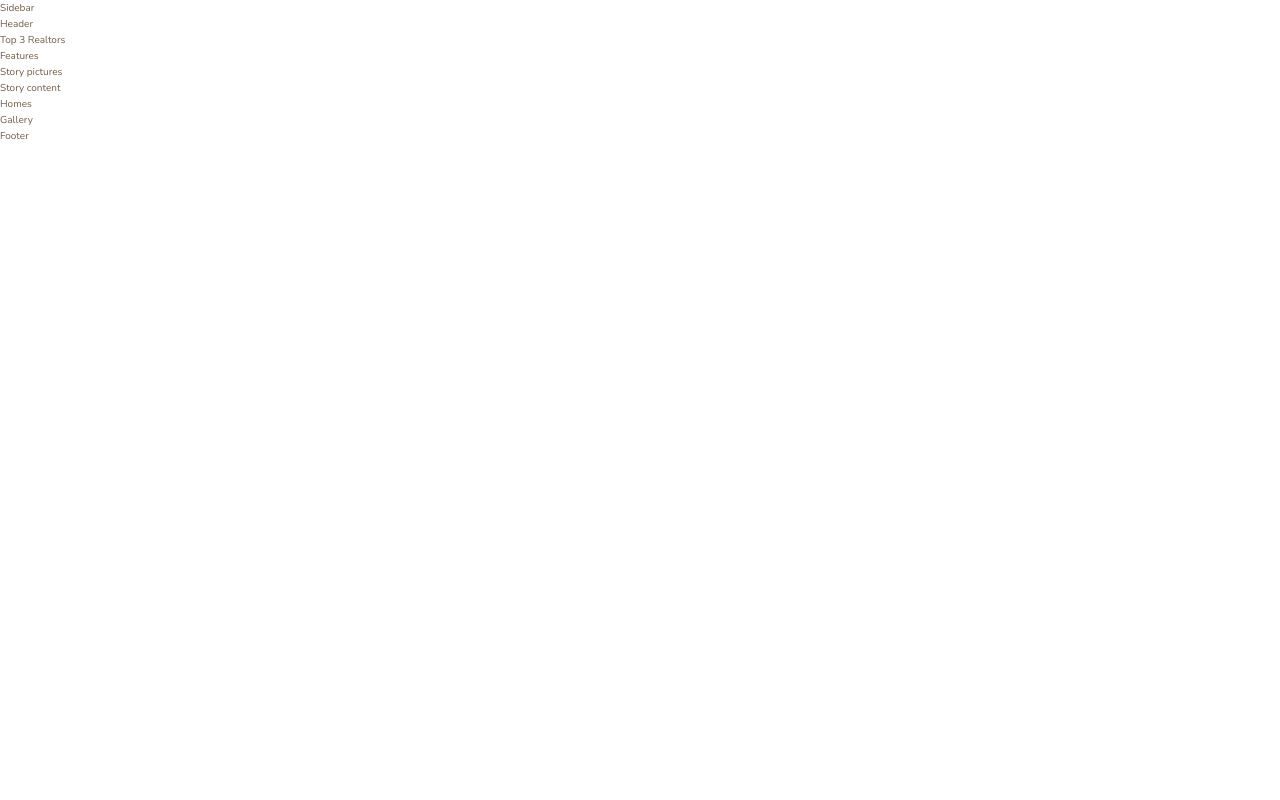
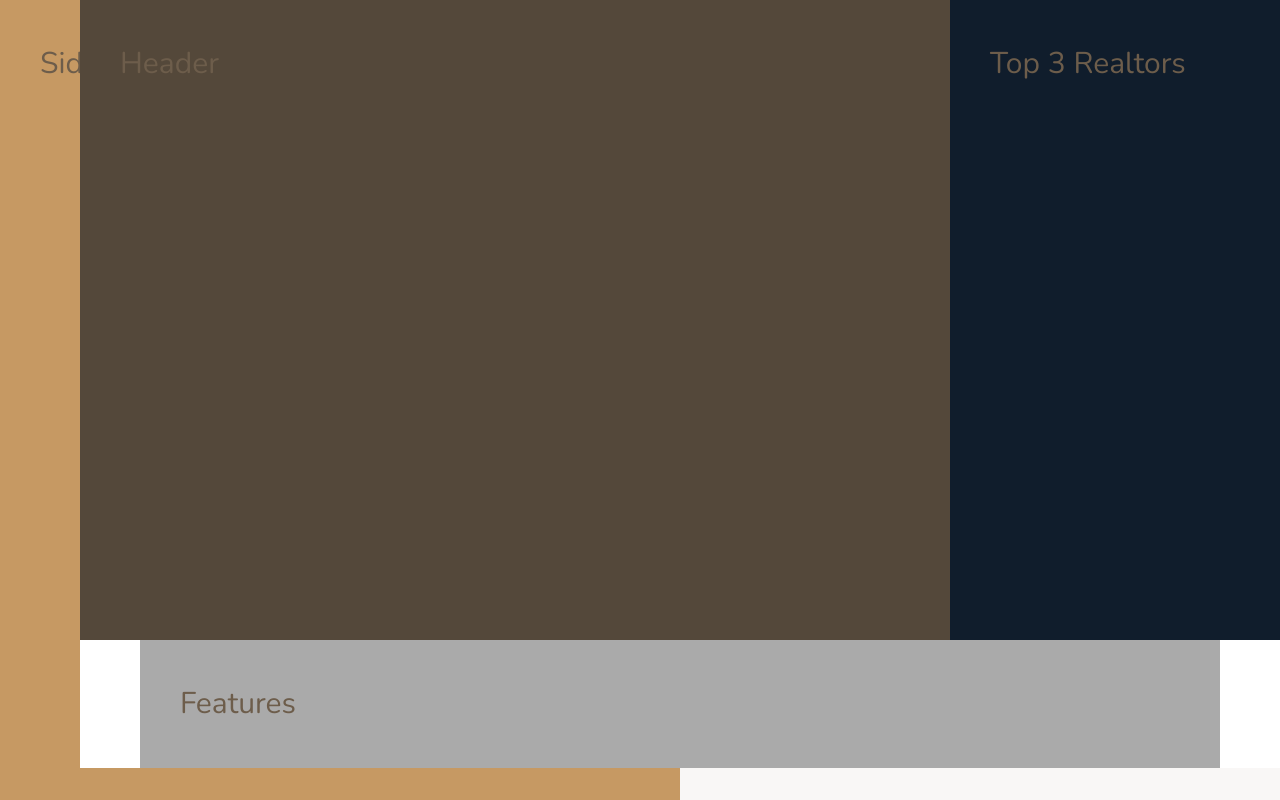
Before and after one commit to temogogitidze/nexter, a website: page index.html in a window 1280 px wide. Shown: the top 800 px of the page. Drawn offline with nearby package versions, Linux system fonts and the light colour scheme.

Commit message:
style: add general layout grid system

```diff
--- a/sass/_base.scss
+++ b/sass/_base.scss
@@ -33,3 +33,23 @@ body {
     font-weight: 300;
     line-height: 1.6;
 }
+
+// min-content for rows adapts height of the container according to its content
+
+.container {
+    display: grid;
+    grid-template-rows: 80vh min-content 40vw repeat(3, min-content);
+    grid-template-columns:
+        [sidebar-start] 8rem [sidebar-end full-start] minmax(6rem, 1fr)
+        [center-start] repeat(
+            8,
+            [col-start] minmax(min-content, 14rem) [col-end]
+        )
+        [center-end]
+        minmax(6rem, 1fr) [full-end];
+
+    & > * {
+        padding: 40px;
+        font-size: 3rem;
+    }
+}
--- a/sass/_features.scss
+++ b/sass/_features.scss
@@ -0,0 +1,4 @@
+.features {
+    background-color: $color-grey-light-2;
+    grid-column: center-start / center-end;
+}
--- a/sass/_footer.scss
+++ b/sass/_footer.scss
@@ -0,0 +1,4 @@
+.footer {
+    background-color: $color-secondary;
+    grid-column: full-start / full-end;
+}
--- a/sass/_gallery.scss
+++ b/sass/_gallery.scss
@@ -0,0 +1,4 @@
+.gallery {
+    background-color: $color-grey-dark-1;
+    grid-column: full-start / full-end;
+}
--- a/sass/_header.scss
+++ b/sass/_header.scss
@@ -0,0 +1,4 @@
+.header {
+    background-color: $color-grey-dark-1;
+    grid-column: full-start / col-end 6;
+}
--- a/sass/_homes.scss
+++ b/sass/_homes.scss
@@ -0,0 +1,4 @@
+.homes {
+    background-color: $color-secondary;
+    grid-column: center-start / center-end;
+}
--- a/sass/_realtors.scss
+++ b/sass/_realtors.scss
@@ -0,0 +1,4 @@
+.realtors {
+    background-color: $color-secondary;
+    grid-column: col-start 7 / full-end;
+}
--- a/sass/_sidebar.scss
+++ b/sass/_sidebar.scss
@@ -0,0 +1,5 @@
+.sidebar {
+    background-color: $color-primary;
+    grid-column: sidebar-start / sidebar-end;
+    grid-row: 1 / -1;
+}
--- a/sass/_story.scss
+++ b/sass/_story.scss
@@ -0,0 +1,11 @@
+.story {
+    &__pictures {
+        background-color: $color-primary;
+        grid-column: full-start / col-end 4;
+    }
+
+    &__content {
+        background-color: $color-grey-light-1;
+        grid-column: col-start 5 / full-end;
+    }
+}
```
Also changed, not shown: css/style.css.
